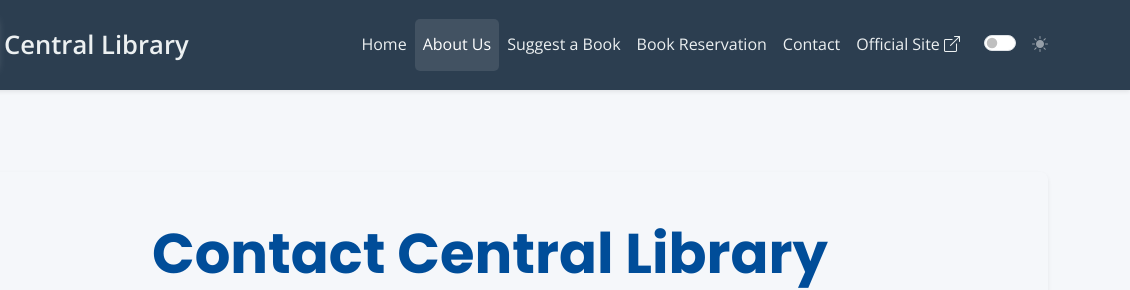
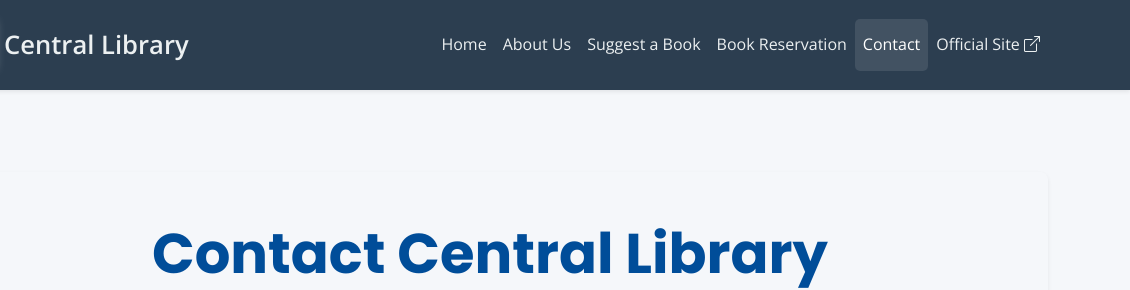
Before and after one commit to sirsyedlibrary/sirsyedlibrary.github.io, a plain HTML site: page contact.html in a window 1280 px wide. Shown: the top 290 px of the page, 150-1280 px from the left. Drawn offline with nearby package versions, Linux system fonts and the light colour scheme.

Commit message:
Update contact.html

```diff
--- a/contact.html
+++ b/contact.html
@@ -26,7 +26,8 @@
                         <a class="nav-link" href="index.html">Home</a>
                     </li>
                     <li class="nav-item">
-                        <a class="nav-link active" aria-current="page" href="about.html">About Us</a> </li>
+                        <a class="nav-link" href="about.html">About Us</a>
+                    </li>
                     <li class="nav-item">
                         <a class="nav-link" href="suggest.html">Suggest a Book</a>
                     </li>
@@ -34,21 +35,12 @@
                         <a class="nav-link" href="reserve.html">Book Reservation</a>
                     </li>
                     <li class="nav-item">
-                        <a class="nav-link" href="contact.html">Contact</a>
+                        <a class="nav-link active" aria-current="page" href="contact.html">Contact</a>
                     </li>
                     <li class="nav-item">
                         <a class="nav-link" href="https://sirsyedcollege.ac.in/central-library/aboutus" target="_blank" rel="noopener noreferrer">Official Site <i class="bi bi-box-arrow-up-right"></i></a>
                     </li>
-                    <li class="nav-item d-flex align-items-center ms-lg-3">
-                        <div class="form-check form-switch my-auto">
-                            <input class="form-check-input" type="checkbox" role="switch" id="darkModeToggle">
-                            <label class="form-check-label text-white-50 ms-2" for="darkModeToggle">
-                                <i class="bi bi-sun-fill" id="sunIcon"></i>
-                                <i class="bi bi-moon-fill d-none" id="moonIcon"></i>
-                            </label>
-                        </div>
-                    </li>
-                </ul>
+                    </ul>
             </div>
         </div>
     </nav>
@@ -100,36 +92,5 @@
     </footer>
 
     <script src="https://cdn.jsdelivr.net/npm/bootstrap@5.3.0/dist/js/bootstrap.bundle.min.js"></script>
-    <script>
-        const themeToggle = document.getElementById('darkModeToggle');
-        const sunIcon = document.getElementById('sunIcon');
-        const moonIcon = document.getElementById('moonIcon');
-
-        // Function to set the theme
-        const setTheme = (theme) => {
-            document.documentElement.setAttribute('data-bs-theme', theme);
-            localStorage.setItem('theme', theme);
-            if (theme === 'dark') {
-                themeToggle.checked = true;
-                sunIcon.classList.add('d-none');
-                moonIcon.classList.remove('d-none');
-            } else {
-                themeToggle.checked = false;
-                sunIcon.classList.remove('d-none');
-                moonIcon.classList.add('d-none');
-            }
-        };
-
-        // Check for saved theme preference on load
-        const savedTheme = localStorage.getItem('theme') || (window.matchMedia('(prefers-color-scheme: dark)').matches ? 'dark' : 'light');
-        setTheme(savedTheme);
-
-        // Listen for toggle changes
-        themeToggle.addEventListener('change', () => {
-            const currentTheme = document.documentElement.getAttribute('data-bs-theme');
-            const newTheme = currentTheme === 'dark' ? 'light' : 'dark';
-            setTheme(newTheme);
-        });
-    </script>
-</body>
+    </body>
 </html>
```
